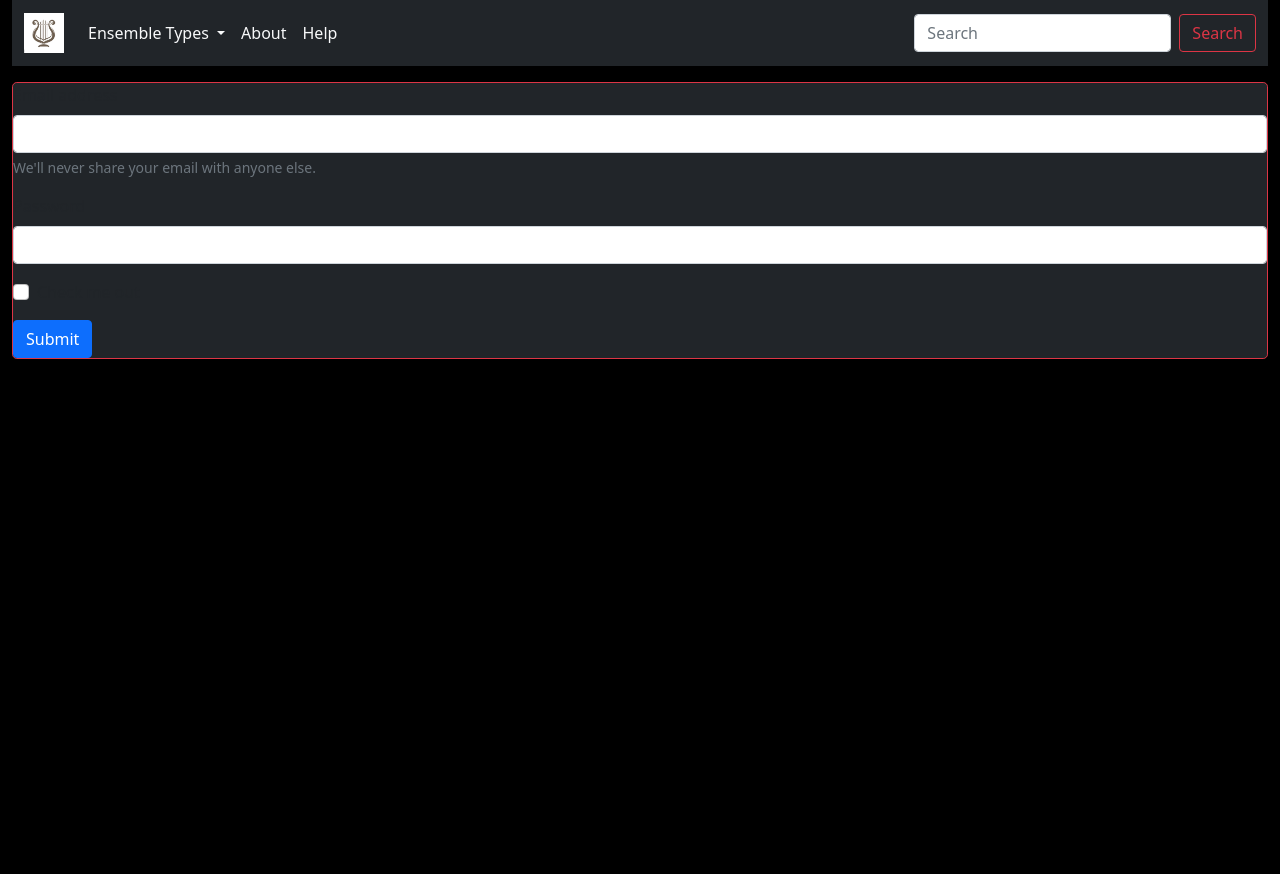
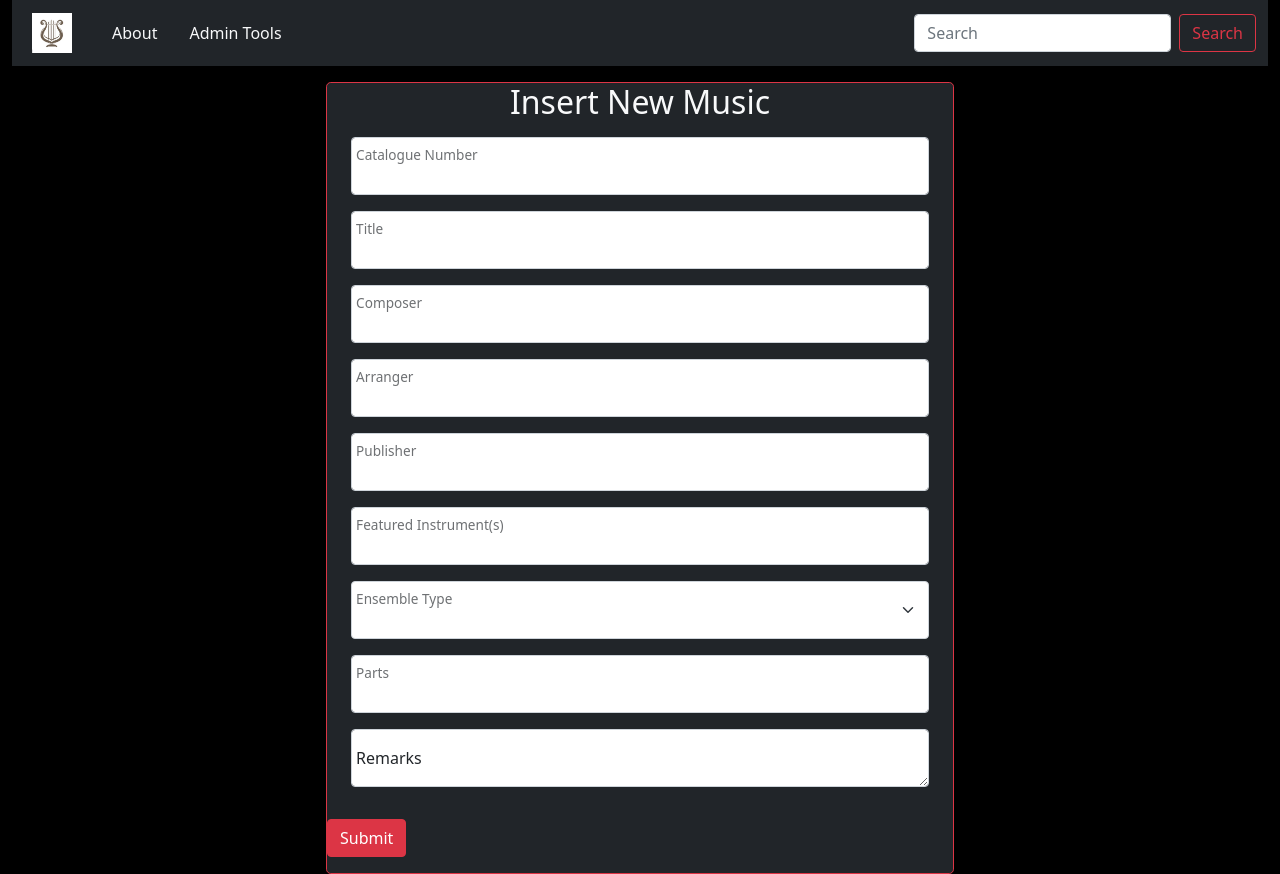
Before and after one commit to Akimori-236/bandLibCatalogue, a Flask app: page /newmusic in a window 1280 px wide. Before the commit the page ends 359 px from the top, so only its background shows below. Run offline with Flask 2, Linux system fonts and the light colour scheme; lists and menus that the app fills with data are empty.

Commit message:
working version 300422

```diff
--- a/elitelibFlask/templates/index.html
+++ b/elitelibFlask/templates/index.html
@@ -6,6 +6,7 @@
 <!-- get all music on load -->
 <script>
     $(function() {
+        console.log("Page loaded.")
     // getAllMusic();
     // getTotalMusicCount();
     // getMusicByPage(1);
@@ -19,8 +20,8 @@
 
     <!-- CATEGORY SELECTOR -->
     <div class="mb-3">
-        <select class="form-select" id="category" onchange="selectCategory(this);">
-            <option selected>Categories</option>
+        <select class="form-select w-auto mx-auto d-block" id="category" onchange="selectCategory();">
+            <option selected disabled hidden>Categories</option>
             <option value="00">Non-Published</option>
             <option value="10">Wind Band</option>
             <option value="11">Wind Band (A5)</option>
--- a/elitelibFlask/templates/navbar.html
+++ b/elitelibFlask/templates/navbar.html
@@ -3,14 +3,14 @@
 
 
         <!-- Logo -->
-        <a class="navbar-brand text-light" href="/"
+        <a class="navbar-brand ms-2 my-auto" href="/"
             ><img src="../static/logo.png" alt="" height=40 width =40
         /></a>
 
 
         <!-- Hamburger Button -->
         <button
-            class="navbar-toggler"
+            class="navbar-toggler navbar-dark"
             type="button"
             data-bs-toggle="collapse"
             data-bs-target="#navbarSupportedContent"
@@ -27,110 +27,116 @@
             <ul class="navbar-nav me-auto mb-2 mb-lg-0">
 
 
+
                 <!-- Dropdown list -->
-                <li class="nav-item dropdown">
-                    <a
-                        class="nav-link active dropdown-toggle text-light"
-                        href="/"
-                        id="navbarDropdown"
-                        role="button"
-                        data-bs-toggle="dropdown"
-                        aria-expanded="false"
-                    >
-                        Ensemble Types
-                    </a>
-                    <ul
-                        class="dropdown-menu bg-dark"
-                        aria-labelledby="navbarDropdown"
-                    >
+                <!--<li class="nav-item dropdown">-->
+                <!--    <a-->
+                <!--        class="nav-link active dropdown-toggle text-light"-->
+                <!--        href="/"-->
+                <!--        id="navbarDropdown"-->
+                <!--        role="button"-->
+                <!--        data-bs-toggle="dropdown"-->
+                <!--        aria-expanded="false"-->
+                <!--    >-->
+                <!--        Ensemble Types-->
+                <!--    </a>-->
+                <!--    <ul-->
+                <!--        class="dropdown-menu bg-dark"-->
+                <!--        aria-labelledby="navbarDropdown"-->
+                <!--    >-->
 
                     <!-- {% for ensemble in ensembleList %}
-                        <li>
-                            <a class="dropdown-item text-light" href="/music/" >{{ensemble}}</a>
-                        </li>
-                    {% endfor %} -->
+                <!--        <li>-->
+                <!--            <a class="dropdown-item text-light" href="/music/" >{{ensemble}}</a>-->
+                <!--        </li>-->
+                <!--    {% endfor %} -->
 
-                        <li>
-                            <a
-                                class="dropdown-item text-light"
-                                href="/music/concert"
-                                >Concert Band</a
-                            >
-                        </li>
-                        <li>
-                            <a
-                                class="dropdown-item text-light"
-                                href="/music/marching"
-                                >Marching Band</a
-                            >
-                        </li>
-                        <li>
-                            <a
-                                class="dropdown-item text-light"
-                                href="/music/solo"
-                                >Solo</a
-                            >
-                        </li>
-                        <li>
-                            <a
-                                class="dropdown-item text-light"
-                                href="/music/ensemble"
-                                >Ensemble</a
-                            >
-                        </li>
-                        <li>
-                            <a
-                                class="dropdown-item text-light"
-                                href="/music/bigband"
-                                >Big Band</a
-                            >
-                        </li>
-                        <li>
-                            <hr
-                                class="dropdown-divider text-light"
-                            />
-                        </li>
-                        <li>
-                            <a
-                                class="dropdown-item text-light"
-                                href="/music/study"
-                                >Study</a
-                            >
-                        </li>
-                        <li>
-                            <a
-                                class="dropdown-item text-light"
-                                href="/music/reference"
-                                >Reference</a
-                            >
-                        </li>
-                        <li>
-                            <hr
-                                class="dropdown-divider text-light"
-                            />
-                        </li>
-                        <li>
-                            <a
-                                class="dropdown-item text-light"
-                                href="/music/others"
-                                >Others</a
-                            >
-                        </li>
-                    </ul>
-                </li>
+                <!--        <li>-->
+                <!--            <a-->
+                <!--                class="dropdown-item text-light"-->
+                <!--                href="/music/concert"-->
+                <!--                >Concert Band</a-->
+                <!--            >-->
+                <!--        </li>-->
+                <!--        <li>-->
+                <!--            <a-->
+                <!--                class="dropdown-item text-light"-->
+                <!--                href="/music/marching"-->
+                <!--                >Marching Band</a-->
+                <!--            >-->
+                <!--        </li>-->
+                <!--        <li>-->
+                <!--            <a-->
+                <!--                class="dropdown-item text-light"-->
+                <!--                href="/music/solo"-->
+                <!--                >Solo</a-->
+                <!--            >-->
+                <!--        </li>-->
+                <!--        <li>-->
+                <!--            <a-->
+                <!--                class="dropdown-item text-light"-->
+                <!--                href="/music/ensemble"-->
+                <!--                >Ensemble</a-->
+                <!--            >-->
+                <!--        </li>-->
+                <!--        <li>-->
+                <!--            <a-->
+                <!--                class="dropdown-item text-light"-->
+                <!--                href="/music/bigband"-->
+                <!--                >Big Band</a-->
+                <!--            >-->
+                <!--        </li>-->
+                <!--        <li>-->
+                <!--            <hr-->
+                <!--                class="dropdown-divider text-light"-->
+                <!--            />-->
+                <!--        </li>-->
+                <!--        <li>-->
+                <!--            <a-->
+                <!--                class="dropdown-item text-light"-->
+                <!--                href="/music/study"-->
+                <!--                >Study</a-->
+                <!--            >-->
+                <!--        </li>-->
+                <!--        <li>-->
+                <!--            <a-->
+                <!--                class="dropdown-item text-light"-->
+                <!--                href="/music/reference"-->
+                <!--                >Reference</a-->
+                <!--            >-->
+                <!--        </li>-->
+                <!--        <li>-->
+                <!--            <hr-->
+                <!--                class="dropdown-divider text-light"-->
+                <!--            />-->
+                <!--        </li>-->
+                <!--        <li>-->
+                <!--            <a-->
+                <!--                class="dropdown-item text-light"-->
+                <!--                href="/music/others"-->
+                <!--                >Others</a-->
+                <!--            >-->
+                <!--        </li>-->
+                <!--    </ul>-->
+                <!--</li>-->
+
+
 
                 <!-- 2nd nav link -->
-                <li class="nav-item">
+                <li class="nav-item ms-3">
                     <a
                         class="nav-link text-light"
                         aria-current="page"
-                        href="#"
+                        href="/about"
                         >About</a
                     >
                 </li>
-                <li class="nav-item ">
-                    <a class="nav-link text-light" href="#"
-                        >Help</a
+
+
+
+                <li class="nav-item ms-3">
+                    <a class="nav-link text-light" href="/admin"
+                        >Admin Tools</a
                     >
                 </li>
             </ul>
--- a/elitelibFlask/templates/newMusicForm.html
+++ b/elitelibFlask/templates/newMusicForm.html
@@ -2,25 +2,77 @@
 
 {% block  content %}
 
-<div class="card bg-dark mx-auto border border-danger rounded-3">
+<script>
+    $(function() {
+        populateEnsembleList();
+    })
+</script>
+
+<div class="col-lg-6 bg-dark mx-auto border border-danger rounded-3">
     <form>
-        <div class="mb-3">
-            <label for="exampleInputEmail1" class="form-label">Email address</label>
-            <input type="email" class="form-control" id="exampleInputEmail1" aria-describedby="emailHelp">
-            <div id="emailHelp" class="form-text">
-                We'll never share your email with anyone else.
+        <h2 class='text-light mb-3 text-center'>Insert New  Music</h2>
+        <div class="row g-3 align-items-center mb-3 mx-3">
+            <div class="form-floating">
+                <input type="text" class="form-control" id="catalogueNoID" required>
+                <label for="catalogueNoID" class="form-label">Catalogue Number</label>
             </div>
         </div>
-        <div class="mb-3">
-            <label for="exampleInputPassword1" class="form-label">Password</label>
-            <input type="password" class="form-control" id="exampleInputPassword1">
+        <div class="row g-3 align-items-center mb-3 mx-3">
+            <div class="form-floating">
+                <input type="text" class="form-control" id="titleID" required>
+                <label for="titleID" class="form-label">Title</label>
+            </div>
         </div>
-        <div class="mb-3 form-check">
-            <input type="checkbox" class="form-check-input" id="exampleCheck1">
-            <label class="form-check-label" for="exampleCheck1">Check me out</label>
+        <div class="row g-3 align-items-center mb-3 mx-3">
+            <div class="form-floating">
+                <input type="text" class="form-control" id="composerID">
+                <label for="composerID" class="form-label">Composer</label>
+            </div>
         </div>
-        <button type="submit" class="btn btn-primary">Submit</button>
+        <div class="row g-3 align-items-center mb-3 mx-3">
+            <div class="form-floating">
+                <input type="text" class="form-control" id="arrangerID">
+                <label for="arrangerID" class="form-label">Arranger</label>
+            </div>
+        </div>
+        <div class="row g-3 align-items-center mb-3 mx-3">
+            <div class="form-floating">
+                <input type="text" class="form-control" id="publisherID">
+                <label for="publisherID" class="form-label">Publisher</label>
+            </div>
+        </div>
+        <div class="row g-3 align-items-center mb-3 mx-3">
+            <div class="form-floating">
+                <input type="text" class="form-control" id="featID">
+                <label for="featID" class="form-label">Featured Instrument(s)</label>
+            </div>
+        </div>
+        <div class="row g-3 align-items-center mb-3 mx-3">
+            <div class="form-floating">
+                <select class="form-select" id="ensembleID">
+                    <!-- Ooptions populated on load -->
+                </select>
+                <label for="ensembleID">Ensemble Type</label>
+            </div>
+        </div>
+        <div class="row g-3 align-items-center mb-3 mx-3">
+            <div class="form-floating">
+                <input type="text" class="form-control" id="partsID">
+                <label for="partsID" class="form-label">Parts</label>
+            </div>
+        </div>
+        <div class="row g-3 align-items-center mb-3 mx-3">
+            <div class="form-floating">
+                <textarea class="form-control" placeholder="Leave remarks here" id="remarksID"></textarea>
+                <label for="remarksID" class="form-label">Remarks</label>
+            </div>
+        </div>
+
+
+        <button type="submit" class="btn btn-danger mx-auto my-3" onclick="insertMusic()">Submit</button>
+        <!--reset button?-->
     </form>
 </div>
 
+
 {% endblock %}
```
Also changed, not shown: elitelibFlask/static/main.js (+26 -2 lines).
